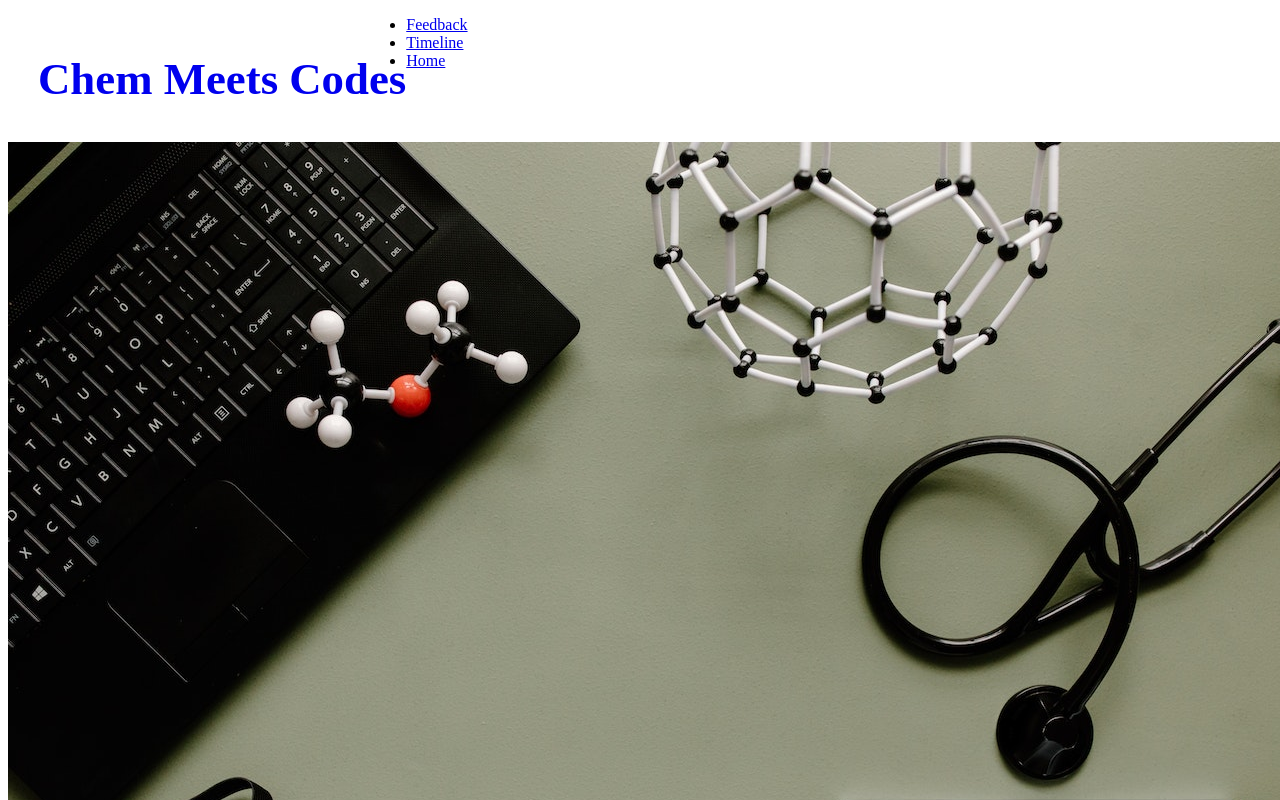
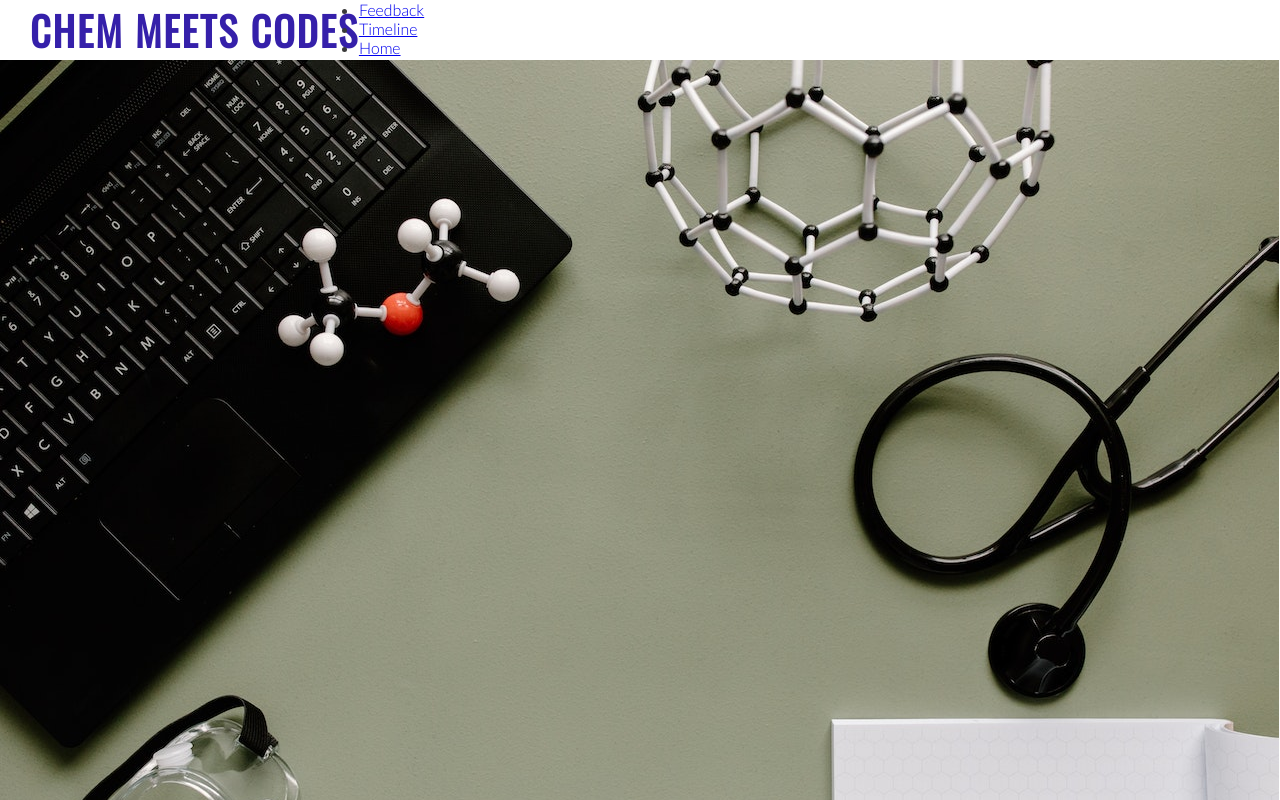
Before and after one commit to RoshnaVakkeel/Chem_Meets_Codes, a plain HTML site: page index.html in a window 1280 px wide. Shown: the top 800 px of the page. Drawn offline with nearby package versions, Linux system fonts and the light colour scheme.

Commit message:
apply styles to logo and body

```diff
--- a/assets/css/style.css
+++ b/assets/css/style.css
@@ -1,5 +1,26 @@
+@import url('https://fonts.googleapis.com/css?family=Oswald|Lato:300');
+
+*{
+    margin:0;
+    padding:0;
+    border:0;
+}
+
+body{
+    font-family: Lato, sans-serif;
+    color: #3a3a3a;
+}
+
+/* headings and logo */
 #logo{
     float: left;
-    font-size: 280%;
+    font-size: 250%;
     margin-left: 30px;
 }
+
+h1, h2{
+    font-family: Oswald, sans-serif;
+    text-transform: uppercase;
+    letter-spacing: 2px;
+    color: #3520aa;
+}
```
